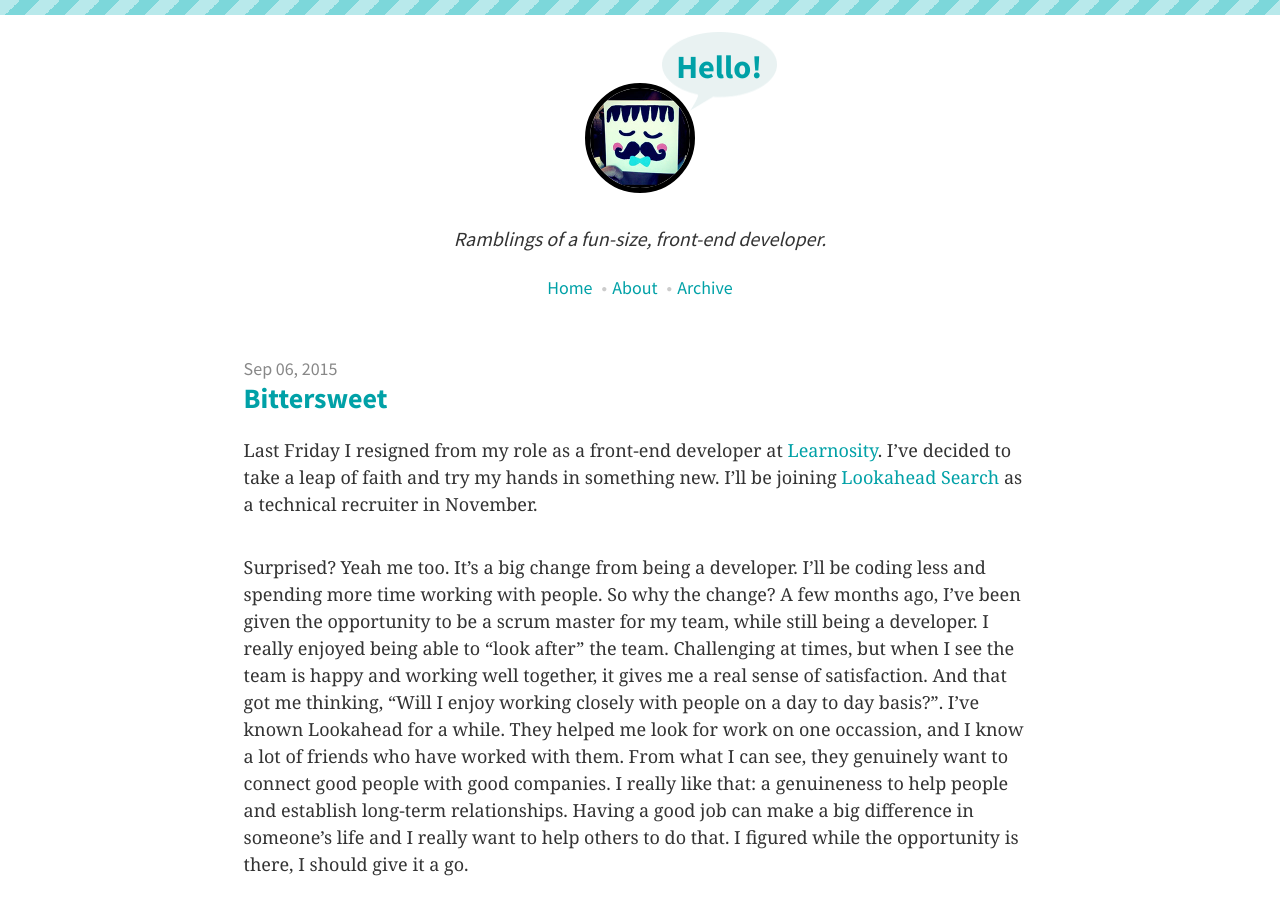
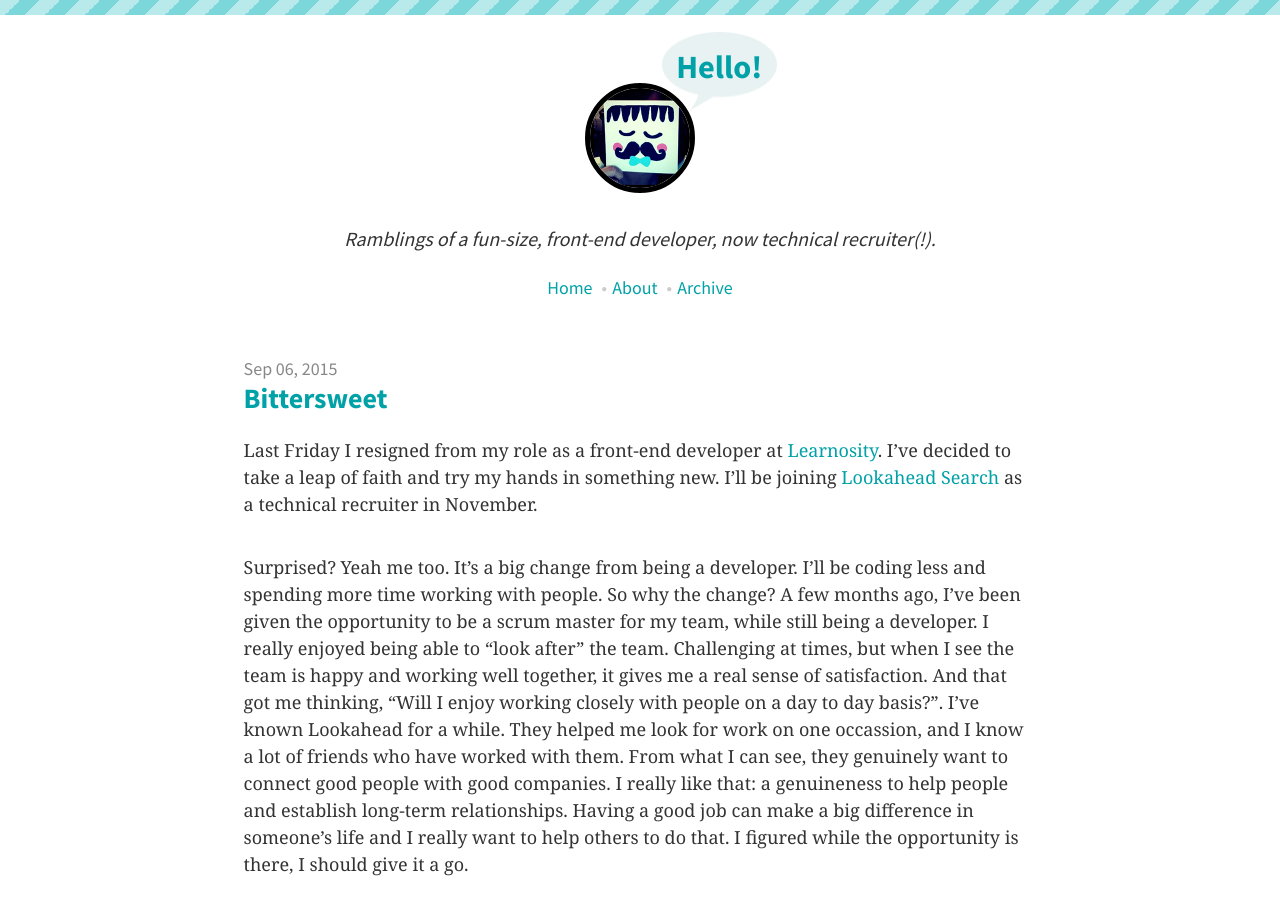
Before and after one commit to enterstudio/mobywhale-chan.github.io, a Jekyll site: the page built from index.html, in a window 1280 px wide and 900 px high. Built offline with Jekyll 4.4.1, drawn with Linux system fonts in a browser that asks for light colours; Markdown is read by kramdown in place of the engine named in the settings; the list of posts is cut into pages by our own code.

Commit message:
Update header

```diff
--- a/_layouts/default.html
+++ b/_layouts/default.html
@@ -35,7 +35,7 @@
             </div>
           </div>
 
-          <p class="h4"><em>Ramblings of a fun-size, front-end developer.</em></p>
+          <p class="h4"><em>Ramblings of a fun-size, front-end developer, now technical recruiter(!).</em></p>
 
           <nav role="navigation">
             <ul class="list-sep">
```
